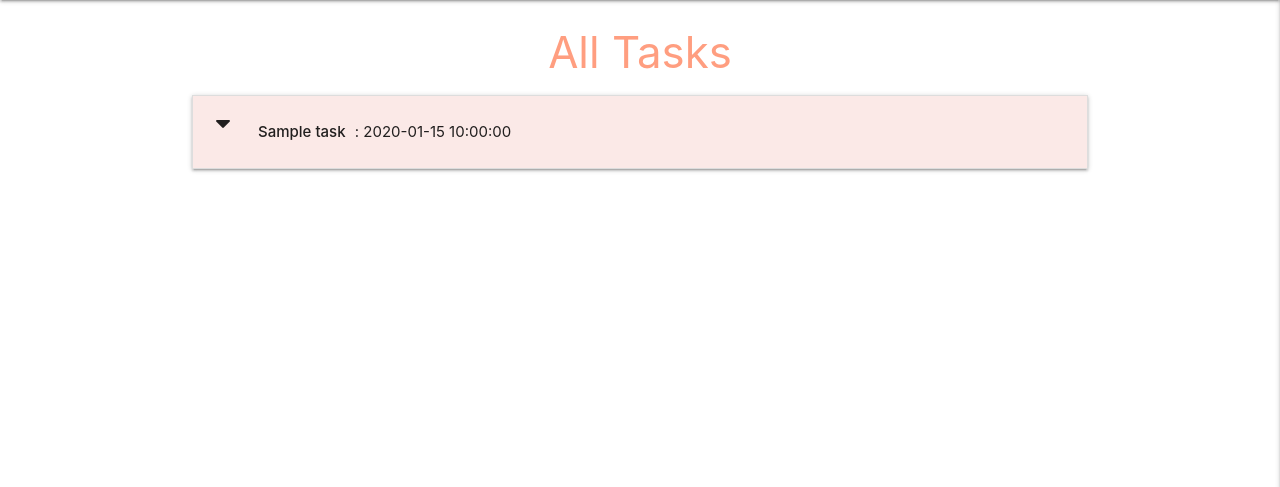
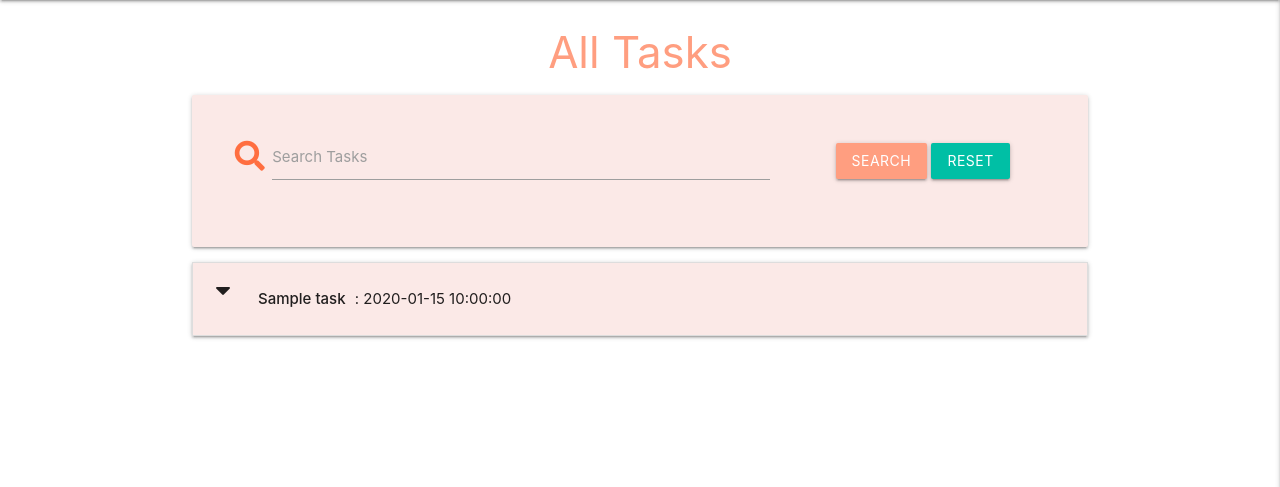
Before and after one commit to asdub/octo-invention, a Flask app: page / in a window 1280 px wide. Shown: the part 64-551 px from the top of the page. Run offline with Flask 2, Linux system fonts and the light colour scheme; a database or web service that is not in the repository returns one stand-in record (values such as "Sample title"); some libraries are stand-ins or nearby versions.

Commit message:
Add search functionality

```diff
--- a/app.py
+++ b/app.py
@@ -22,6 +22,13 @@ mongo = PyMongo(app)
 @app.route("/get_task")
 def get_tasks():
     tasks = list(mongo.db.tasks.find())
+    return render_template("tasks.html", tasks=tasks)
+
+
+@app.route("/search", methods=["GET", "POST"])
+def search():
+    query = request.form.get("query")
+    tasks = list(mongo.db.tasks.find({"$text": {"$search": query}}))
     return render_template("tasks.html", tasks=tasks)
 
 
--- a/templates/tasks.html
+++ b/templates/tasks.html
@@ -3,6 +3,24 @@
 
   <h3 class="center-align deep-orange-text text-accent-1">All Tasks</h3>
 
+  <div class="row card-panel deep-orange lighten-5">
+    <form action="{{ url_for('search') }}" method="POST" class="col s12">
+      <div class="row valign-wrapper center-align">
+        <div class="input-field col s12 m8">
+          <i class="fas fa-search prefix deep-orange-text text-accent-2"></i>
+          <input type="text" name="query" id="query" minlength="3" class="validate" required>
+          <label for="query">Search Tasks</label>
+        </div>
+        <div class="col s12 m4">
+          <button type="submit" class="btn waves-effect waves-light deep-orange accent-1">
+            Search
+          </button>
+          <a href="{{ url_for('get_tasks') }}" class="btn teal accent-4">Reset</a>
+        </div>
+      </div>
+    </form>
+  </div>
+  {% if tasks|length > 0 %}
   <ul class="collapsible">
     {% for task in tasks %}
     <li>
@@ -29,5 +47,8 @@
     </li>
     {% endfor%}
   </ul>
+  {% else %}
+    <h4 class="center-align deep-orange-text text-accent-2">No results found</h4>
+  {% endif%}
 
 {% endblock %}
```
Lines whose indentation alone changed are shown as unchanged.
